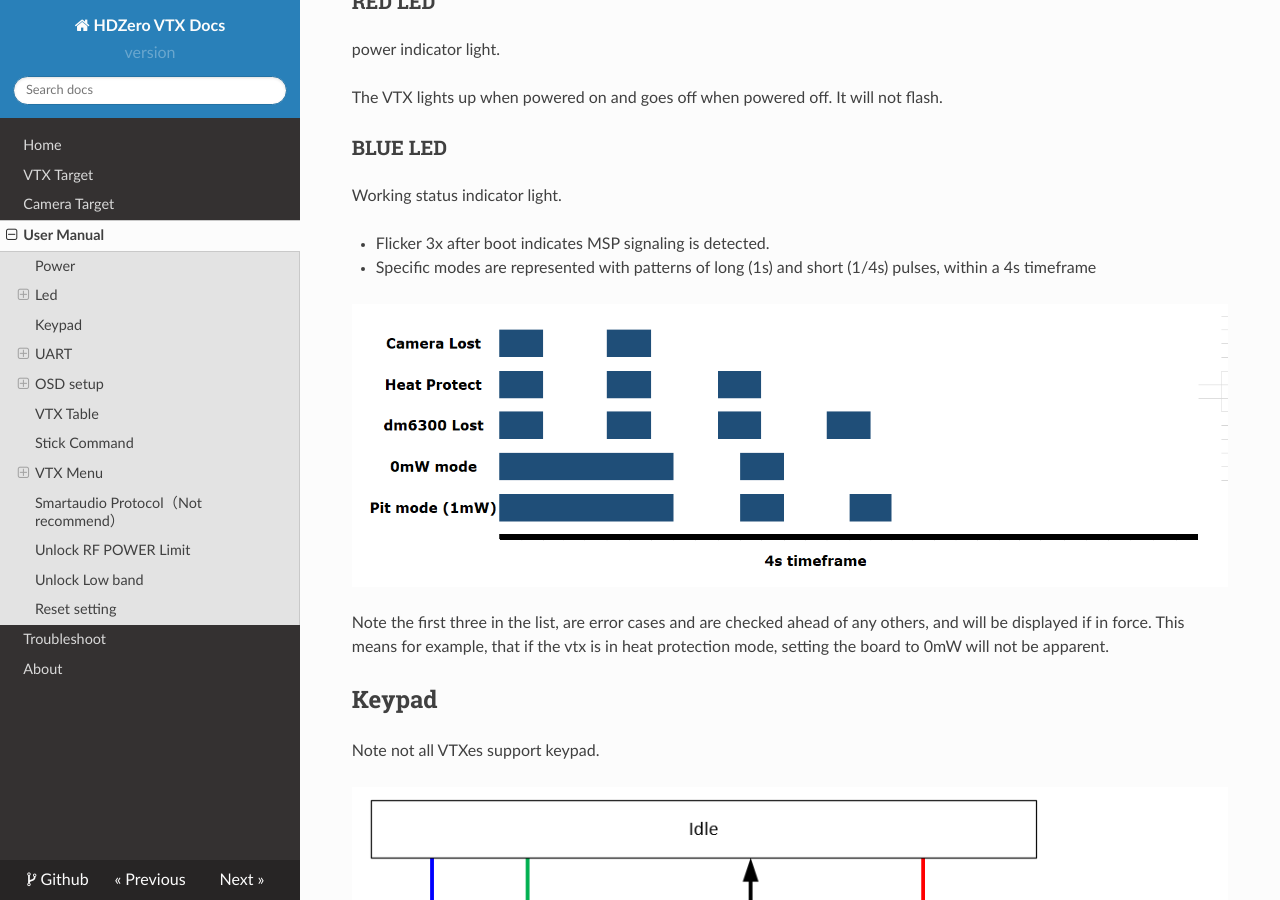
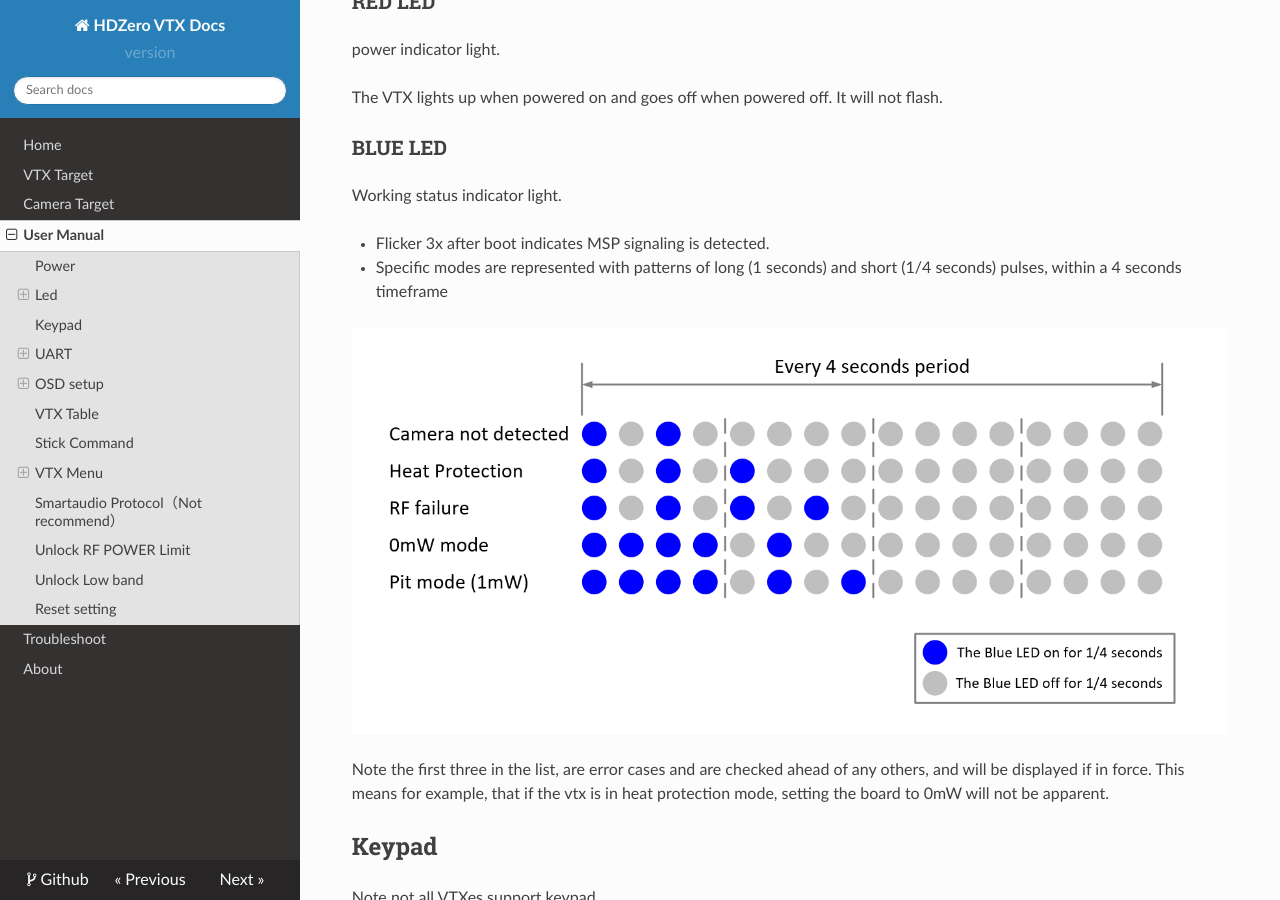
Before and after one commit to hd-zero/hdzero-vtx-docs, an MkDocs documentation site: the page built from docs/vtx_user_manual.md, in a window 1280 px wide and 900 px high, scrolled down 380 px. Built offline with MkDocs 1.6.1, drawn with Linux system fonts in a browser that asks for light colours; nearby versions of some CDN libraries.

Commit message:
update LED_Patterns.png

```diff
--- a/docs/vtx_user_manual.md
+++ b/docs/vtx_user_manual.md
@@ -19,7 +19,7 @@ The VTX lights up when powered on and goes off when powered off. It will not fla
 Working status indicator light.
 
 - Flicker 3x after boot indicates MSP signaling is detected.
-- Specific modes are represented with patterns of long (1s) and short (1/4s) pulses, within a 4s timeframe
+- Specific modes are represented with patterns of long (1 seconds) and short (1/4 seconds) pulses, within a 4 seconds timeframe
 
 <img src="https://raw.githubusercontent.com/hd-zero/hdzero-vtx-docs/main/img/LED_Patterns.png" style="width:100">
 
```
Also changed, not shown: img/LED_Patterns.png, 1 other file.
